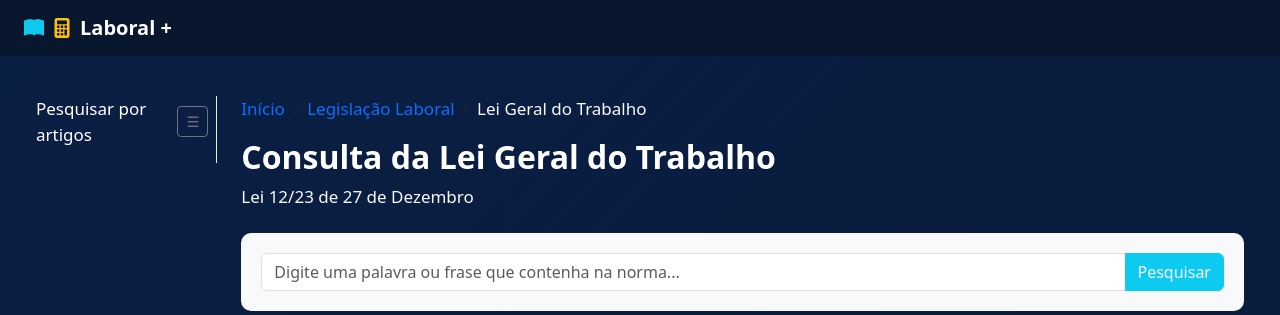
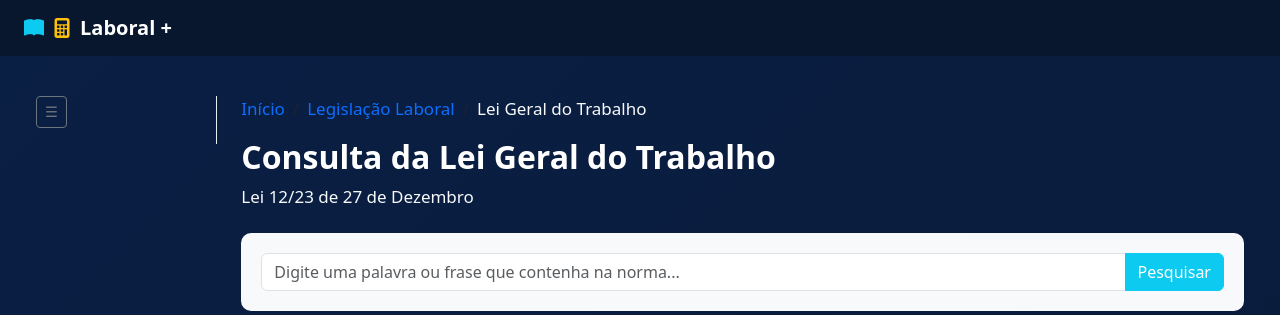
Before and after one commit to motormucueno/SIGESFIL, a Django app: template servicos/templates/servicos/lei_geral.html in a window 1280 px wide. Shown: the top 315 px of the page. Run offline with Django 5.2, Linux system fonts and the light colour scheme; the template is opened without the code that fills it: values that come from a table or form of the project are taken from there, others are empty; data comes from the database, SQL or seed files in the repository; some libraries are stand-ins or nearby versions.

Commit message:
actualização2 do sidebar de pesquisar por artigos

```diff
--- a/servicos/templates/servicos/lei_geral.html
+++ b/servicos/templates/servicos/lei_geral.html
@@ -90,7 +90,7 @@ html {
             <div class="sidebar-fixa pe-2">
 
                 <div class="d-flex justify-content-between align-items-center mb-3">
-                    <p class="mb-0">Pesquisar por artigos</p>
+
                     <button class="btn btn-sm btn-outline-secondary toggle-btn" id="toggleSidebar">
                         ☰
                     </button>
```
